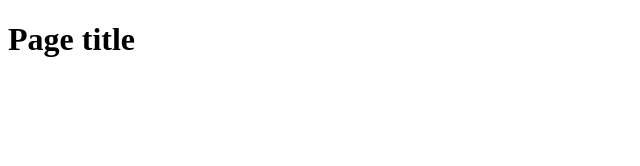
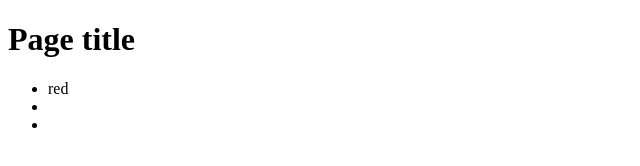
Before and after one commit to Pozdnya/my-page, a plain HTML site: page index.html in a window 1280 px wide. Shown: the full height of the page, 0-640 px from the left. Drawn offline with Linux system fonts and the light colour scheme.

Commit message:
add list of color

```diff
--- a/index.html
+++ b/index.html
@@ -10,6 +10,11 @@
 
 <body>
 <h1>Page title</h1>
+<ul>
+  <li>red</li>
+  <li></li>
+  <li></li>
+</ul>
 </body>
 
 </html>
```
